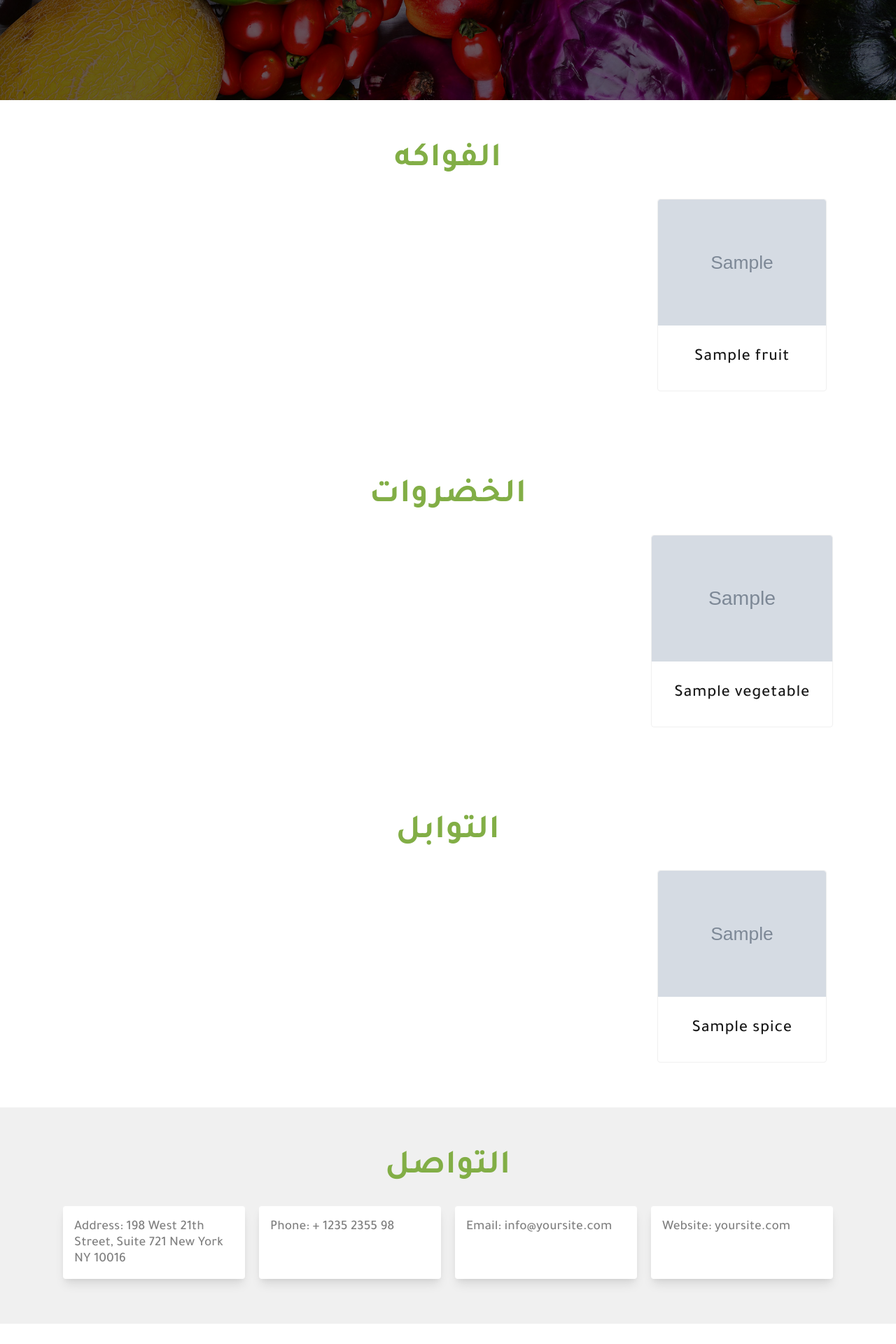
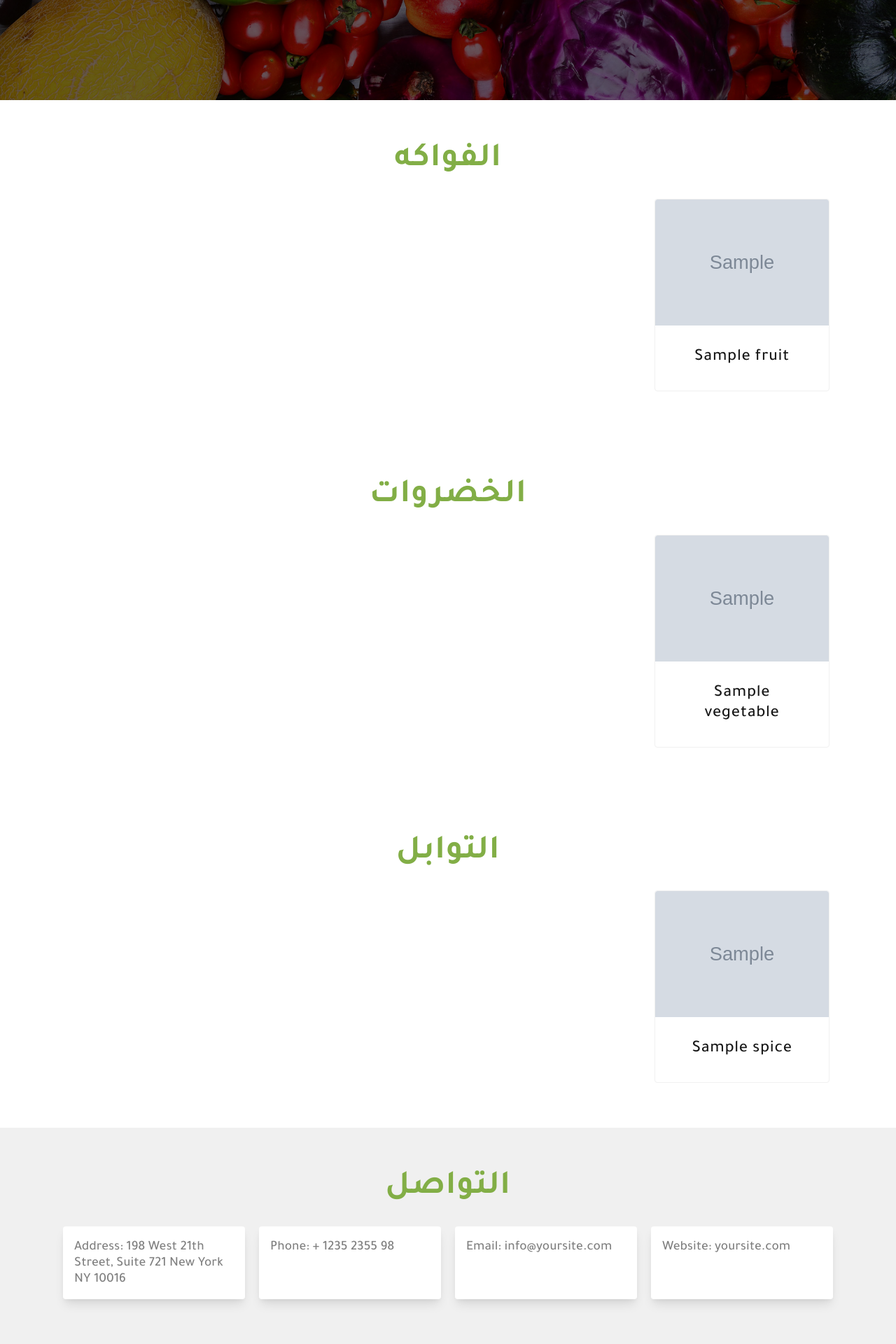
Before and after one commit to Momen-2/El-Wafaa-Website, a Django app: template base/templates/base/home.html in a window 1280 px wide. Shown: the part 657-2577 px from the top of the page at 70% size. Before the commit the page ends 2548 px from the top, so only its background shows below. Run offline with Django 3.2, Linux system fonts and the light colour scheme; the template is opened without the code that fills it: most values are stand-ins (such as "Sample title", 1, 10 or a date in 2020); grey boxes marked "Sample" are stand-in pictures.

Commit message:
Solve an issue with the desing

```diff
--- a/static/css/style.css
+++ b/static/css/style.css
@@ -328,6 +328,7 @@ section h2 {
   border-radius: var(--border-radius);
   border: 1px solid var(--color-3);
   transition: var(--transition);
+  width: 250px;
 }
 .products .product:hover {
   box-shadow: var(--shadow-4);
@@ -348,6 +349,9 @@ section h2 {
 @media (min-width: 655px) {
   .products {
     grid-template-columns: repeat(3, minmax(0, 1fr));
+  }
+  .product {
+    width: 300px;
   }
 }
 @media (min-width: 992px) {
```
